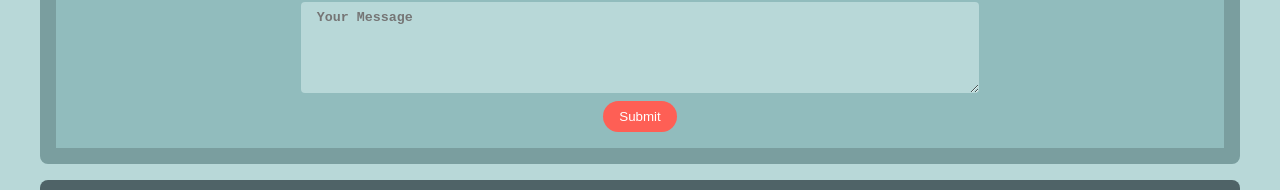
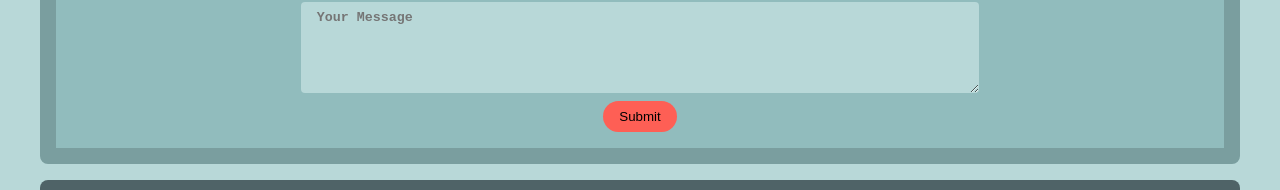
Before and after one commit to cozyfestiv/dev-portfolio, a React (Vite) app: page / in a window 1280 px wide. Shown: the part 2567-2757 px from the top of the page. Built offline with nearby package versions, Linux system fonts and the light colour scheme.

Commit message:
Deleted unused CSS, Changed form btn color

```diff
--- a/src/components/Contact/contact.css
+++ b/src/components/Contact/contact.css
@@ -57,6 +57,10 @@ textarea:focus {
   resize: vertical;
 }
 
+.submit-btn {
+  color: black;
+}
+
 @media screen and (max-width: 840px) {
   #contact {
     overflow: auto;
```
Also changed, not shown: src/App.css (+0 -40 lines).
